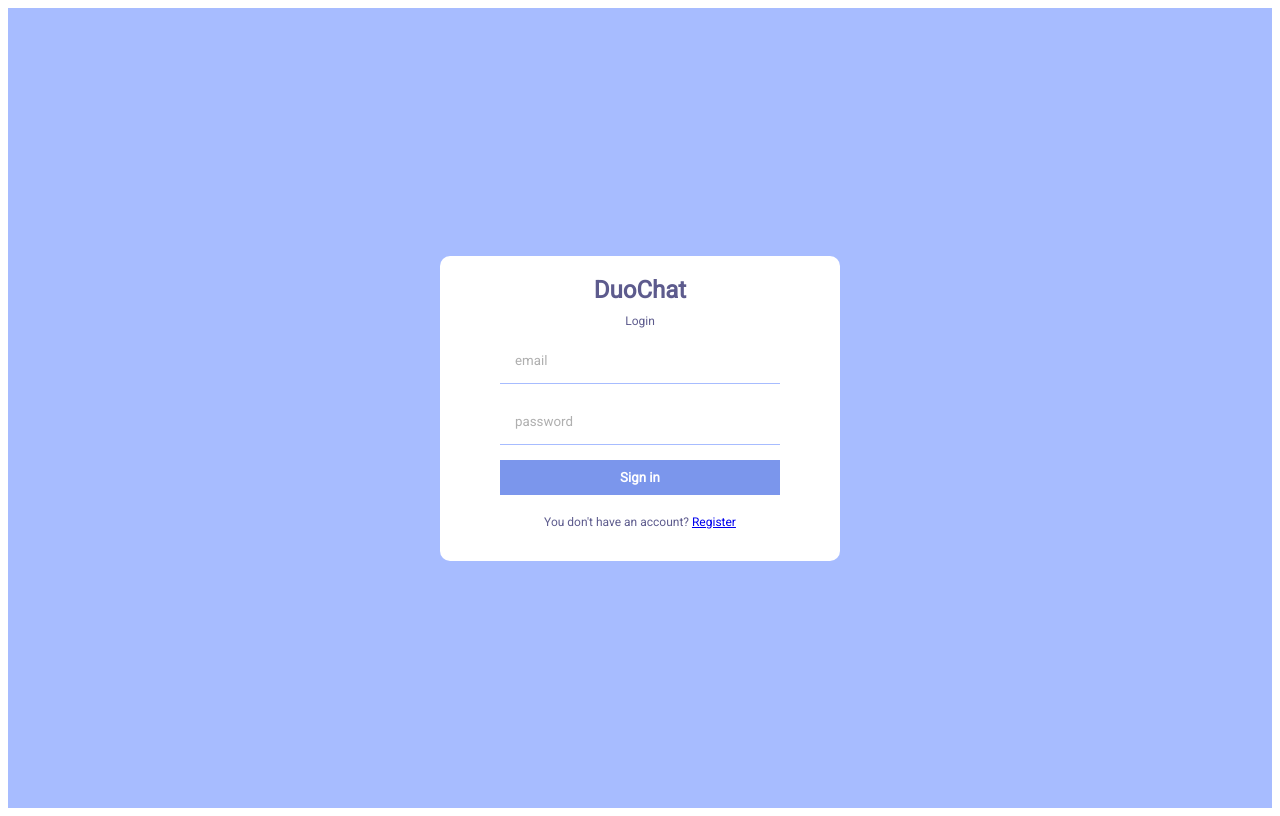
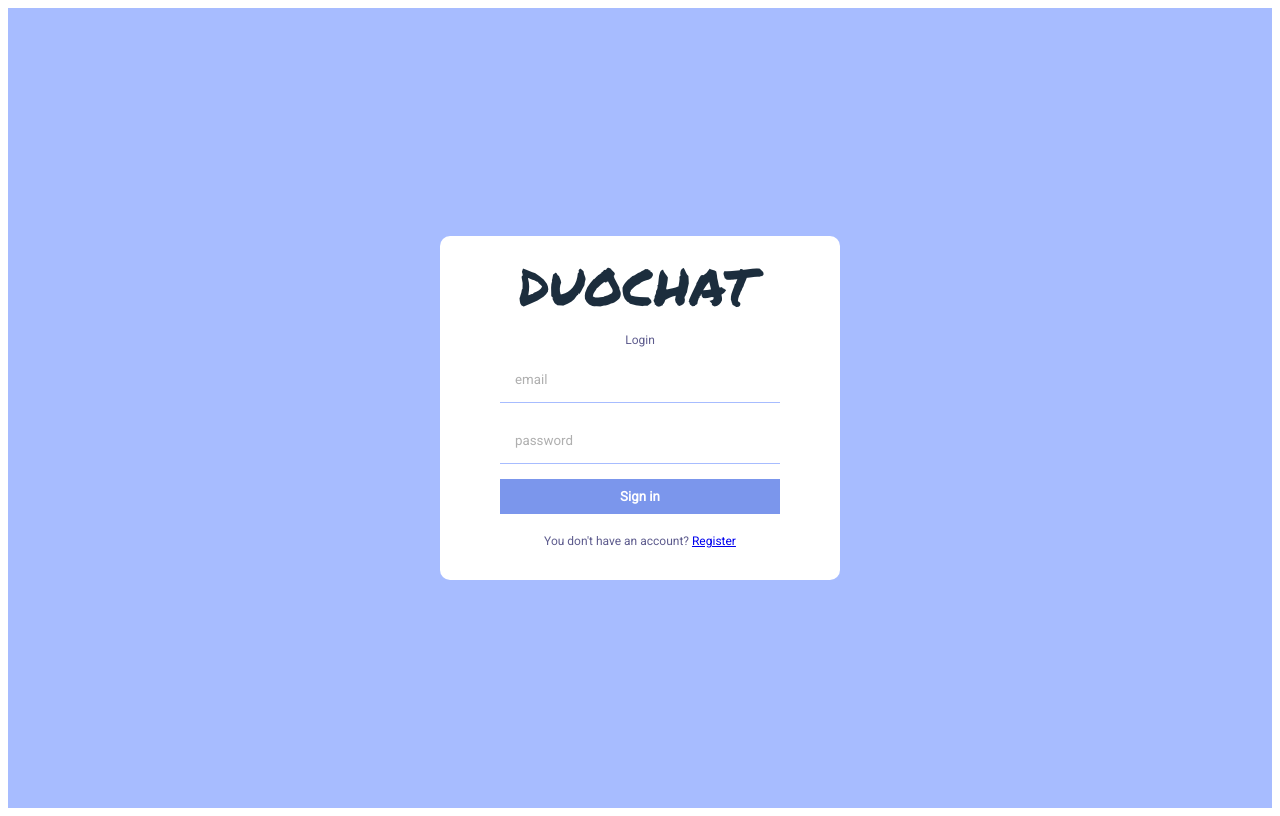
Before and after one commit to GrantLicata/DuoChat, a React (Create React App) app in the folder client/: page /login in a window 1280 px wide. Built offline with nearby package versions, Linux system fonts and the light colour scheme; no server answers.

Commit message:
Login header updated to custom logo image

```diff
--- a/client/src/pages/Login.jsx
+++ b/client/src/pages/Login.jsx
@@ -3,6 +3,7 @@ import Add from "../img/addAvatar.png";
 import { useNavigate, Link } from "react-router-dom";
 import { signInWithEmailAndPassword } from "firebase/auth";
 import { auth } from "../firebase";
+import Header from "../img/header.png";
 
 const Login = () => {
   // Managing error states
@@ -26,7 +27,7 @@ const Login = () => {
   return (
     <div className="formContainer">
       <div className="formWrapper">
-        <span className="logo">DuoChat</span>
+        <img src={Header} alt="Header image" className="logo" />
         <span className="title">Login</span>
         <form onSubmit={handleSubmit}>
           <input type="email" placeholder="email" />
```
Also changed, not shown: client/package.json (+6 -1 lines), client/src/img/header.png (added), 1 other file (tests, documents, lock files or other folders).
